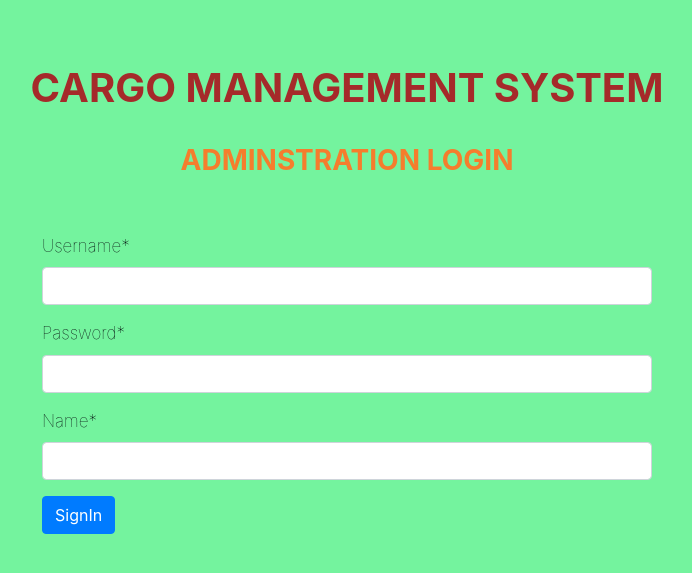
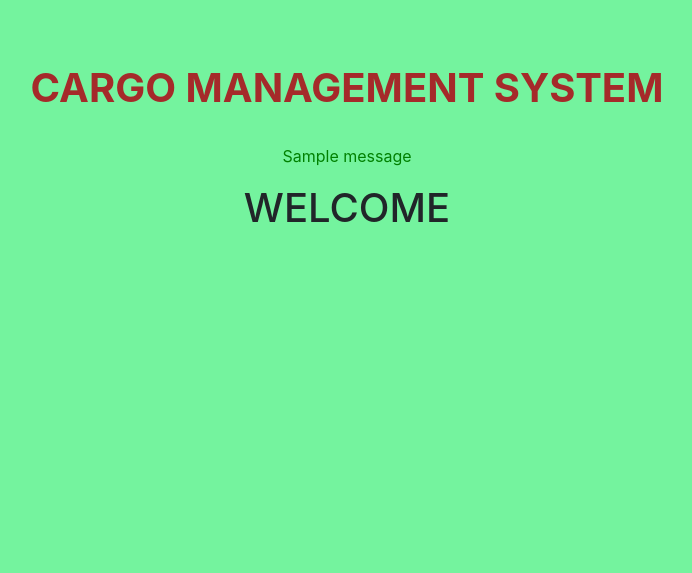
Before and after one commit to code-art7/project, a Django app: page /home/ in a window 1280 px wide. Shown: the top 573 px of the page, without its empty margins (293-985 px from the left). Run offline with Django 3.2, Linux system fonts and the light colour scheme; one stand-in notice (Sample message) is shown; parts of the project's set-up code (start-up, migrations or seed data) failed here and were passed over; some libraries are stand-ins or nearby versions.

Commit message:
Guru's Register and login 2

```diff
--- a/cargo_management_system/cargo_management_system/urls.py
+++ b/cargo_management_system/cargo_management_system/urls.py
@@ -21,8 +21,8 @@ from django.contrib.auth import views as auth_views
 
 urlpatterns = [
     path('admin', admin.site.urls),
-    url('', views.login, name="login"),
-    url(r'home', views.home, name="home"),
+    url(r'^login/', views.login_v, name="login"),
+    url(r'^home/', views.home, name="home"),
     url(r'^registerUser/', views.registerUser, name="registerUser"),
     #url(r'^signin_v/',views.signin, name="signin"),
 ]
--- a/cargo_management_system/cargoms/forms.py
+++ b/cargo_management_system/cargoms/forms.py
@@ -1,28 +1,53 @@
 from django import forms
 from .models import admin_login
-from django.contrib.auth.forms import UserCreationForm,AuthenticationForm
+from django.contrib.auth.forms import UserCreationForm, AuthenticationForm
 from django.contrib.auth.models import User
-
-class login(forms.ModelForm):
-    password = forms.CharField(widget=forms.PasswordInput())
-    class Meta:
-        model = admin_login
-        fields = ['log_id','name','password']
+from django.core.exceptions import ValidationError
 
 class SignUpForm(UserCreationForm):
-    full_name = forms.CharField(max_length=100)
-    username = forms.CharField(max_length=100)
-    email = forms.EmailField(max_length=150)
-    permissionId = forms.CharField(max_length=6)
+    full_name = forms.CharField(label='Full Name', max_length=100 , required=True)
+    username = forms.CharField(label='login ID', min_length=6, max_length=10, required=True)
+    email = forms.EmailField(label='E-mail', max_length=150, required=True)
+    permissionId = forms.CharField( label='Permission ID', max_length=6, required=True)
+
+    def clean_username(self):
+        username = self.cleaned_data['username'].lower()
+        r = User.objects.filter(username=username)
+        if r.count():
+            raise  ValidationError("Username already exists")
+        return username
+
+    def clean_email(self):
+        email = self.cleaned_data['email'].lower()
+        r = User.objects.filter(email=email)
+        if r.count():
+            raise  ValidationError("Email already exists")
+        return email
+
+    def clean_password2(self):
+        password1 = self.cleaned_data.get('password1')
+        password2 = self.cleaned_data.get('password2')
+
+        if password1 and password2 and password1 != password2:
+            raise ValidationError("Password don't match")
+
+        return password2
+
+    def save(self, commit=True):
+        user = User.objects.create_user(
+            self.cleaned_data['username'],
+            self.cleaned_data['email'],
+            self.cleaned_data['password1']
+        )
+        return user
 
     class Meta:
         model = User
         fields = ('full_name', 'username',  'email', 'permissionId')
 
 class SignInForm(AuthenticationForm):
-    username = forms.CharField(max_length=100)
-    Name = forms.CharField(max_length=100)
+    username = forms.CharField( label='Login ID', max_length=100)
 
     class meta:
         model : User
-        feilds = ('name', 'username', 'password')
+        feilds = ('username', 'password')
--- a/cargo_management_system/cargoms/templates/base.html
+++ b/cargo_management_system/cargoms/templates/base.html
@@ -20,11 +20,5 @@
         <br>
         {% block content %}
         {% endblock %}
-
-        {% block content1 %}
-        {% endblock %}
-
-        {% block content2 %}
-        {% endblock %}
     </body>
 </html>
--- a/cargo_management_system/cargoms/templates/home.html
+++ b/cargo_management_system/cargoms/templates/home.html
@@ -1,8 +1,12 @@
 {% extends 'base.html' %}
 {% load crispy_forms_tags %}
-{% block content1 %}
+{% block content %}
+{% if messages %}
+    {% for message in messages %}
+      <p style="color: green;"  class="d-flex justify-content-center" >{{ message }}</p>
+    {% endfor %}
+ {% endif %}
 
-<form method="POST">
-    <button type="button" class="btn btn-primary" >REGISTER USER</button>
-</form>
+<h1 align="center" >WELCOME</h1>
+
 {% endblock %}
--- a/cargo_management_system/cargoms/templates/login.html
+++ b/cargo_management_system/cargoms/templates/login.html
@@ -4,12 +4,19 @@
 <h3 align="center" style="color: rgb(245, 125, 45);"><B> ADMINSTRATION LOGIN</B></h3>
 <br>
 <br>
-    <form method="POST" class="d-flex justify-content-center" >
+{% if messages %}
+    {% for message in messages %}
+      <p style="color: red;"  class="d-flex justify-content-center" >{{ message }}</p>
+    {% endfor %}
+ {% endif %}
+    <form method="POST" action="/login/" class="d-flex justify-content-center" >
       {% csrf_token %}
       <div class="col-6">
       {{ signinform | crispy }}
       <button type="submit" class="btn btn-primary" >SignIn</button>
     </div>
     </form>
+<br>
+<br>
 
 {% endblock %}
--- a/cargo_management_system/cargoms/templates/registerUser.html
+++ b/cargo_management_system/cargoms/templates/registerUser.html
@@ -1,8 +1,8 @@
 {% extends 'base.html' %}
 {% load crispy_forms_tags %}
-{% block content2 %}
+{% block content %}
 <h3 align="center" style="color: rgb(245, 125, 45);"><B> REGISTER ADMIN</B></h3>
-<form method="POST" action=" {% url 'registerUser' %} " class="d-flex justify-content-center >
+<form method="POST" action="/registerUser/" class="d-flex justify-content-center" >
     {% csrf_token %}
     <div class="col-6">
     {{ registrationform | crispy }}
--- a/cargo_management_system/cargoms/views.py
+++ b/cargo_management_system/cargoms/views.py
@@ -1,15 +1,39 @@
 from django.shortcuts import render, HttpResponse, redirect
-from django.contrib.auth import authenticate
+from django.contrib.auth import authenticate,login
 from django.contrib.auth.forms import AuthenticationForm, UserCreationForm
 from .forms import SignUpForm, SignInForm
+from django.contrib import auth, messages
 
-def login(request):
-     form = SignInForm()
-     return render(request, 'login.html', { 'signinform' : form })
+def login_v(request):
+
+    if request.method == 'POST':
+        username = request.POST['username']
+        password = request.POST['password']
+
+        user = authenticate(username=username, password=password)
+
+        if user is not None:
+            login(request, user)
+            return redirect('home')
+
+        else:
+            messages.error(request, 'Error wrong username/password')
+    form = SignInForm()
+    return render(request, 'login.html', { 'signinform' : form })
 
 def registerUser(request):
-     form = SignUpForm()
-     return render(request, 'registerUser.html', { 'registrationform': form })
+    if request.method == 'POST':
+        form = SignUpForm(request.POST)
+        if form.is_valid():
+            form.save()
+            username = form.cleaned_data.get('username')
+            raw_password = form.cleaned_data.get('password1')
+
+            messages.error(request, 'User Created Successfully')
+            return redirect('home')
+    else:
+        form = SignUpForm()
+    return render(request, 'registerUser.html', {'registrationform': form})
 
 def home(request):
      return render(request, 'home.html')
```
